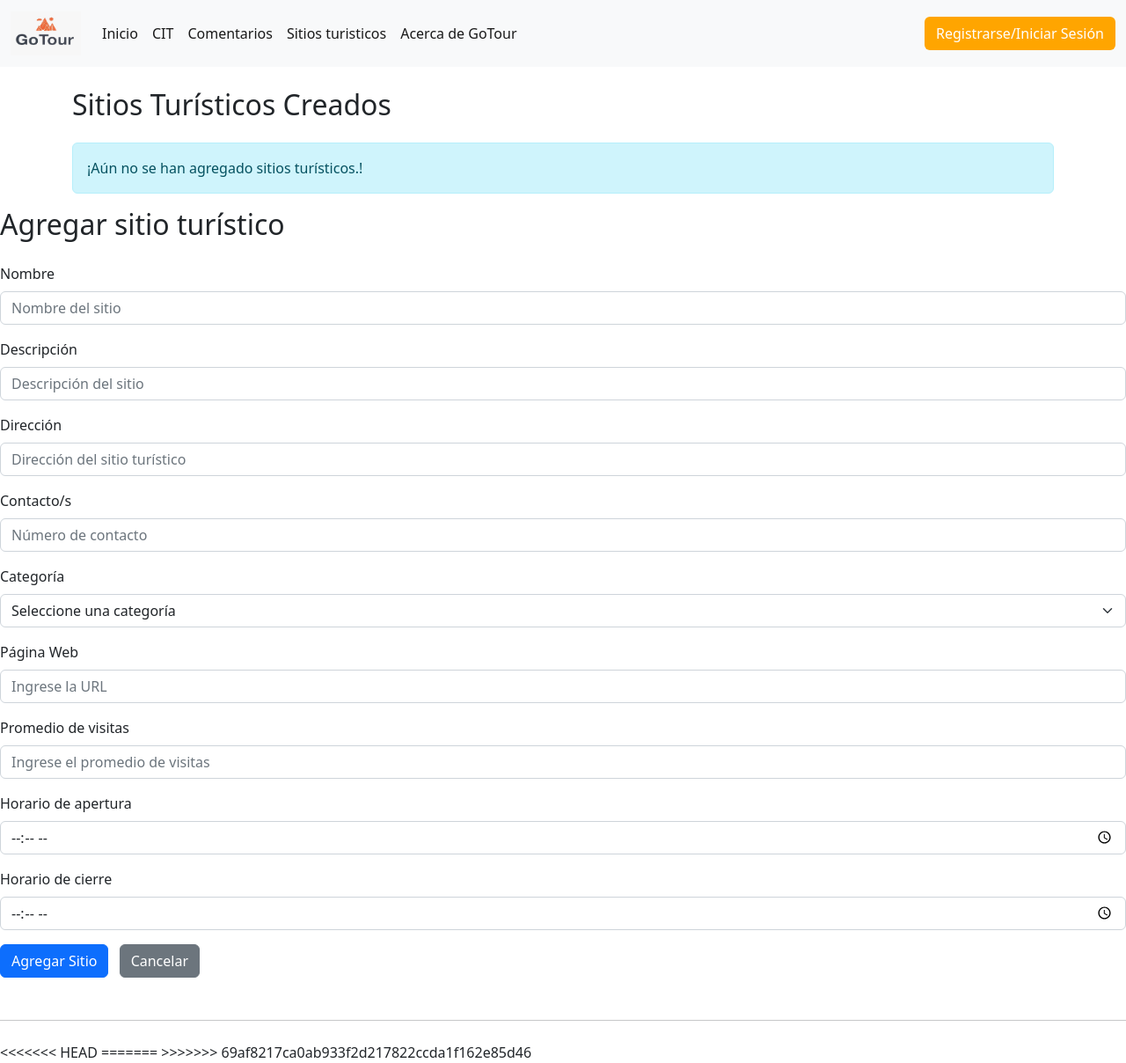
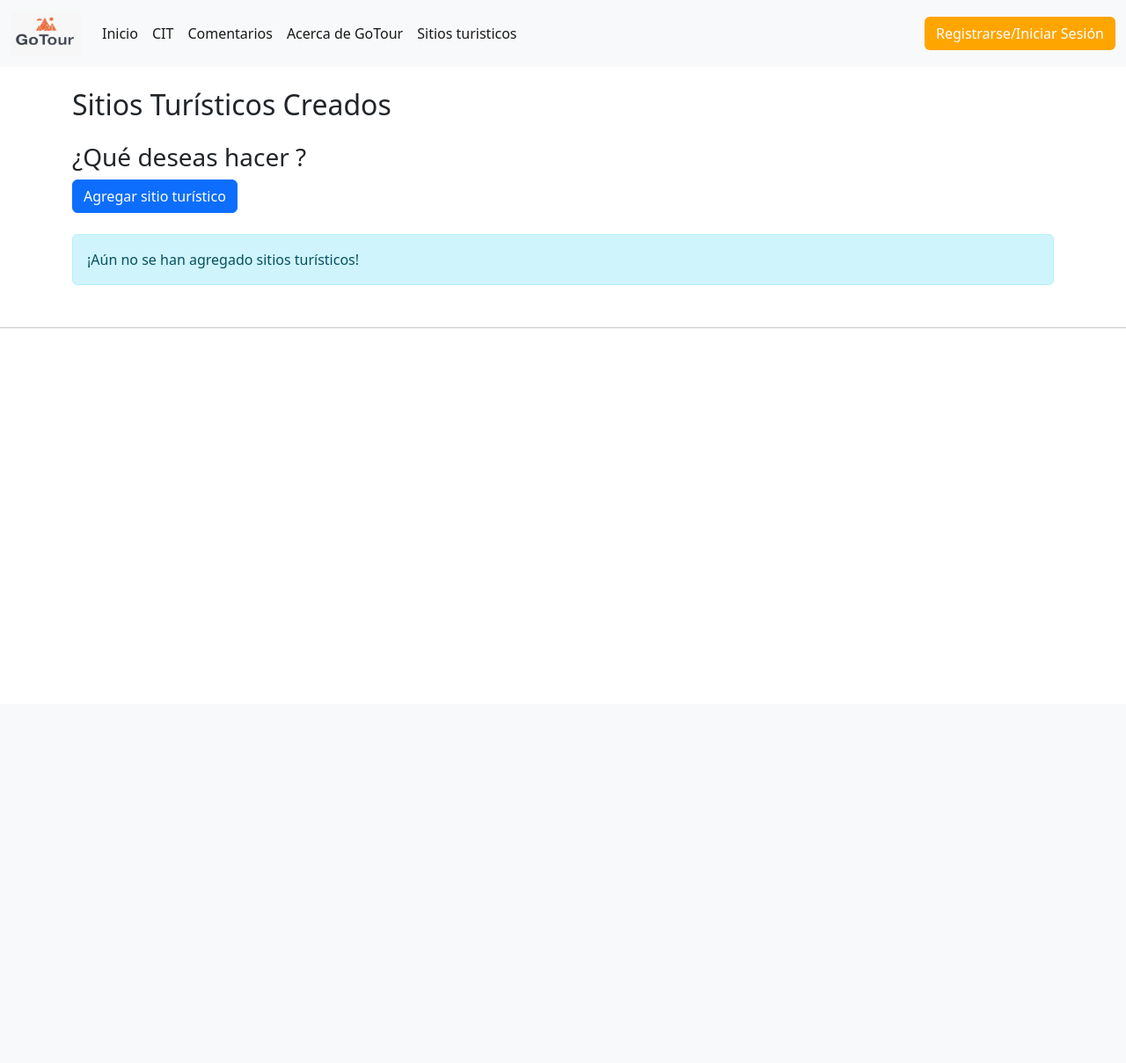
Before and after one commit to rubenledesma10/GoTour, a Flask app: page /tourist_sites/view in a window 1280 px wide. Shown: the whole page at 88% size. After the commit the page ends 373 px from the top, so only its background shows below. Run offline with Flask 3, Linux system fonts and the light colour scheme.

Commit message:
Actualized tourist_site.html

```diff
--- a/routes/tourist_site_route.py
+++ b/routes/tourist_site_route.py
@@ -16,47 +16,15 @@ tourist_site = Blueprint('tourist_site', __name__)
 # Definimos la ruta para obtener todos los sitios turísticos
 # Estos son los dos endpoint al cual tienen acceso todos los roles.
 
-@tourist_site.route('/tourist_sites/view', methods=['GET','POST'])
+from flask_jwt_extended import get_jwt_identity, jwt_required
+
+@tourist_site.route('/tourist_sites/view', methods=['GET'])
 def tourist_sites_view():
-    #POST para agregar un nuevo sitio turístico desde el formulario
-    if request.method == 'POST':
-        name = request.form.get('name')
-        description = request.form.get('description')
-        address = request.form.get('address')
-        phone = request.form.get('phone')
-        category = request.form.get('category')
-        url_site = request.form.get('url')
-        average = request.form.get('average')
-        opening_hours = request.form.get('opening_hours')
-        closing_hours = request.form.get('closing_hours')
-
-        new_site = TouristSite(
-            name=name,
-            description=description,
-            address=address,
-            phone=phone,
-            category=category,
-            url=url_site,
-            average=float(average) if average else 0,
-            id_user="1",
-            is_activate=True,
-            opening_hours=opening_hours,
-            closing_hours=closing_hours
-        )
-
-        try:
-            db.session.add(new_site)
-            db.session.commit()
-            flash("Sitio turístico agregado correctamente", "success")
-        except Exception as e:
-            db.session.rollback()
-            flash(f"Error al agregar el sitio: {e}", "danger")
-
-        return redirect(url_for('tourist_site.tourist_sites_view'))
-
-    # GET para mostrar los sitios turísticos
+    # Obtener todos los sitios para mostrar en la tabla
     sites = TouristSite.query.all()
     return render_template('tourist_site/tourist_sites.html', sites=sites)
+
+
 
 
 @tourist_site.route('/api/tourist_sites', methods=['GET'])
@@ -109,40 +77,61 @@ def delete_tourist_site(id_tourist_site):
         db.session.rollback()
         return jsonify ({'error': str(e)})
 
-@tourist_site.route('/api/tourist_sites/', methods = ['POST'])
+from datetime import datetime
+
+from flask_jwt_extended import get_jwt_identity
+
+@tourist_site.route('/api/tourist_sites/', methods=['POST'])
 @jwt_required()
-@role_required(RoleEnum.ADMIN.value)
-
+@role_required("admin")
 def add_tourist_site():
     data = request.get_json()
 
-    required_fields = ['name','description','address','phone','category','url','average','id_user','opening_hours','closing_hours','is_activate']
+    # Campos obligatorios
+    required_fields = ['name','description','address','phone','category','url']
 
-    if not data or not all (key in data for key in required_fields):
-        return jsonify ({'error':'Required data is missing'}), 400
+    if not data or not all(key in data for key in required_fields):
+        return jsonify({'error':'Required data is missing'}), 400
 
-    for field in ['name','description','address','phone','category','url']:
+    # Validación básica de que no estén vacíos
+    for field in required_fields:
         if not str(data.get(field,'')).strip():
-            return jsonify({'error': f'{field.title()} is required and cannot be empty'})
-    #Validamos de que el promedio se ingrese a la hora de añadir un nuevo Tourist Site
-    if 'average' in data and not isinstance(data['average'], (int, float, type(None))):
-        return jsonify({'error': 'Average must be a number or null.'}), 400
+            return jsonify({'error': f'{field.title()} is required and cannot be empty'}), 400
+
     try:
-        print(f"Date received {data}")
+        # Obtengo el id_user desde el token
+        id_user = get_jwt_identity()
+        if not id_user:
+            return jsonify({'error': 'User not found in token'}), 400
 
+        # Validar duplicados
+        existing_site = TouristSite.query.filter(
+            (TouristSite.name == data['name']) |
+            (TouristSite.address == data['address']) |
+            (TouristSite.url == data['url'])
+        ).first()
+        if existing_site:
+            return jsonify({'error': 'Name, address or URL already exists'}), 409
+
+        # Convertir opcionales
+        opening_hours = datetime.strptime(data['opening_hours'], "%H:%M").time() if data.get('opening_hours') else None
+        closing_hours = datetime.strptime(data['closing_hours'], "%H:%M").time() if data.get('closing_hours') else None
+        average = float(data['average']) if data.get('average') else None
+        is_activate = bool(data.get('is_activate', True))
+
+        # Crear el sitio turístico
         new_tourist_site = TouristSite(
-            data['name'],
-            data['description'],
-            data['address'],
-            data['phone'],
-            data['category'],
-            data['url'],
-            data['average'],
-            data['id_user'],
-            data['is_activate'],
-            data['opening_hours'],
-            data['closing_hours']
-
+            name=data['name'],
+            description=data['description'],
+            address=data['address'],
+            phone=data['phone'],
+            category=data['category'],
+            url=data['url'],
+            id_user=id_user,
+            opening_hours=opening_hours,
+            closing_hours=closing_hours,
+            average=average,
+            is_activate=is_activate
         )
 
         db.session.add(new_tourist_site)
@@ -153,29 +142,10 @@ def add_tourist_site():
             "tourist_site": new_tourist_site.serialize()
         }), 201
 
-    except IntegrityError as e:
-        db.session.rollback()
-        error_msg_lower = str(e.orig).lower()
-        #Implementamos el error 409 para un mejor manejo en la unicidad de los atributos
-        if 'unique constraint' in error_msg_lower:
-            if 'tourist_site_url_key' in error_msg_lower:
-                return jsonify({'error': 'The URL is already registered.'}), 409
-            elif 'tourist_site_phone_key' in error_msg_lower:
-                return jsonify({'error': 'The phone number is already registered.'}), 409
-            elif 'tourist_site_name_key' in error_msg_lower:
-                return jsonify({'error': 'The name is already registered.'}), 409
-            elif 'tourist_site_address_key' in error_msg_lower:
-                return jsonify({'error': 'The address is already registered.'}), 409
-            elif 'tourist_site_category_key' in error_msg_lower:
-                return jsonify({'error': 'The category is already used by another site.'}), 409
-        #elif 'foreign key constraint' in error_msg_lower: #Mejoramos el manejo de Foreign Key's
-            # Esto captura errores si id_user o id_district no existen en sus tablas respectivas
-            print(f"Foreign Key error: {error_msg_lower}")
-        return jsonify({'error': 'Referenced user or district does not exist.'}), 404 #Not found
     except Exception as e:
         db.session.rollback()
-        print(f"Unexpected error: {e}")
-        return jsonify({'error':'Error adding Tourist Site'}), 500
+        return jsonify({'error': f'Error adding Tourist Site: {str(e)}'}), 500
+
 
 @tourist_site.route('/api/tourist_sites/<int:id_tourist_site>', methods = ['PUT'])
 @jwt_required()
--- a/templates/partials/navbar.html
+++ b/templates/partials/navbar.html
@@ -14,8 +14,8 @@
                     <a class="nav-link active" href="/">Inicio</a>
                     <a class="nav-link active" href="#">CIT</a>
                     <a class="nav-link active " href="#" >Comentarios</a>
-                    <a class="nav-link active" href="#">Sitios turisticos</a>
                     <a class="nav-link active" href="#">Acerca de GoTour</a>
+                    <a class="nav-link active" href="{{url_for('tourist_site.tourist_sites_view')}}">Sitios turisticos</a>
                     <!--privados-->
                     <a class="nav-link active d-none" href="{{url_for('admnin_bp.get_users')}}" data-role="admin">Usuarios</a>
                     <a class="nav-link active d-none" href="#" data-role="admin">Informacio turistas</a>
--- a/templates/scripts.html
+++ b/templates/scripts.html
@@ -3,11 +3,6 @@
         integrity="sha384-kenU1KFdBIe4zVF0s0G1M5b4hcpxyD9F7jL+jjXkk+Q2h455rYXK/7HAuoJl+0I4"
         crossorigin="anonymous"></script>
 <script src="/static/navbar.js"></script>
-<<<<<<< HEAD
-<script src="/static/admin.js"></script>
-<script src="/static/tourist_site.js"></script>
-=======
 <script src="/static/auth.js"></script>
->>>>>>> 69af8217ca0ab933f2d217822ccda1f162e85d46
 </body>
 </html>
--- a/templates/tourist_site/tourist_sites.html
+++ b/templates/tourist_site/tourist_sites.html
@@ -1,33 +1,28 @@
 {% include "head.html" %}
+
 <body>
     {% include "partials/navbar.html" %}
+
     <div class="container mt-4">
-
-        {% with messages = get_flashed_messages(with_categories=true) %}
-            {% if messages %}
-                {% for category, message in messages %}
-                    <div class="alert alert-{{ category }} alert-dismissible fade show" role="alert">
-                        {{ message }}
-                        <button type="button" class="btn-close" data-bs-dismiss="alert" aria-label="Close"></button>
-                    </div>
-                {% endfor %}
-            {% endif %}
-        {% endwith %}
-
         <h2 class="mb-4">Sitios Turísticos Creados</h2>
 
+    <h3>¿Qué deseas hacer <span id="username"></span>?</h3>
+        <a href="{{ url_for('tourist_site.add_tourist_site') }}" class="btn btn-primary mb-4">
+    Agregar sitio turístico
+        </a>
         {% if sites %}
             <div class="table-responsive">
                 <table class="table table-hover table-bordered align-middle">
                     <thead class="table-dark">
                         <tr>
                             <th>Nombre</th>
-                            <th>Categoría</th>
+                            <th>Descripcion</th>
                             <th>Dirección</th>
                             <th>Contacto</th>
+                            <th>Categoría</th>
+                            <th>Pagina Web</th>
+                            <th>Visitas Promedio</th>
                             <th>Horarios</th>
-                            <th>Visitas Promedio</th>
-                            <th>Acciones</th>
                         </tr>
                     </thead>
                     <tbody>
@@ -39,8 +34,6 @@
                                 <td>{{ site.phone }}</td>
                                 <td>{{ site.opening_hours }} - {{ site.closing_hours }}</td>
                                 <td>{{ "{:,.2f}".format(site.average) }}</td>
-                                <td>
-                                    <a href="#" class="btn btn-sm btn-info">Ver</a>
                                 </td>
                             </tr>
                         {% endfor %}
@@ -49,79 +42,12 @@
             </div>
         {% else %}
             <div class="alert alert-info" role="alert">
-                ¡Aún no se han agregado sitios turísticos.!
+                ¡Aún no se han agregado sitios turísticos!
             </div>
         {% endif %}
-
     </div>
-
-    <h2 class="mb-4">Agregar sitio turístico</h2>
-
-    <form id="addTouristSiteForm">
-        <div class="mb-3">
-            <label for="name" class="form-label">Nombre</label>
-            <input type="text" class="form-control" id="name" name="name"
-                placeholder="Nombre del sitio" required minlength="2" maxlength="50">
-        </div>
-
-        <div class="mb-3">
-            <label for="description" class="form-label">Descripción</label>
-            <input type="text" class="form-control" id="description" name="description"
-                placeholder="Descripción del sitio" required minlength="2" maxlength="200">
-        </div>
-
-        <div class="mb-3">
-            <label for="address" class="form-label">Dirección</label>
-            <input type="text" class="form-control" id="address" name="address"
-                placeholder="Dirección del sitio turístico" required>
-        </div>
-
-        <div class="mb-3">
-            <label for="phone" class="form-label">Contacto/s</label>
-            <input type="text" class="form-control" id="phone" name="phone"
-                placeholder="Número de contacto" required>
-        </div>
-
-        <div class="mb-3">
-            <label for="category" class="form-label">Categoría</label>
-            <select class="form-select" id="category" name="category" required>
-                <option value="">Seleccione una categoría</option>
-                <option value="winery">Bodegas</option>
-                <option value="olive trees">Olivícolas</option>
-                <option value="accommodation/hotels">Alojamiento/Hotelería</option>
-                <option value="gastronomy">Gastronomía</option>
-                <option value="tourist services">Servicios Turísticos</option>
-                <option value="rural tourism">Turismo Rural</option>
-            </select>
-        </div>
-
-        <div class="mb-3">
-            <label for="url" class="form-label">Página Web</label>
-            <input type="url" class="form-control" id="url" name="url"
-                placeholder="Ingrese la URL" required>
-        </div>
-
-        <div class="mb-3">
-            <label for="average" class="form-label">Promedio de visitas</label>
-            <input type="number" class="form-control" id="average" name="average"
-                placeholder="Ingrese el promedio de visitas" required step="0.01" min="0">
-        </div>
-
-        <div class="mb-3">
-            <label for="opening_hours" class="form-label">Horario de apertura</label>
-            <input type="time" class="form-control" id="opening_hours" name="opening_hours" required>
-        </div>
-
-        <div class="mb-3">
-            <label for="closing_hours" class="form-label">Horario de cierre</label>
-            <input type="time" class="form-control" id="closing_hours" name="closing_hours" required>
-        </div>
-
-        <button type="submit" class="btn btn-primary">Agregar Sitio</button>
-        <button type="button" class="btn btn-secondary ms-2" id="cancelButton">Cancelar</button>
-    </form>
 
     <hr class="mt-5 mb-4">
 
-</body>
-{% include "scripts.html"%}
+<script src="/static/tourist_site.js"></script>
+{% include "scripts.html" %}
--- a/templates/user/user.html
+++ b/templates/user/user.html
@@ -1,4 +1,4 @@
- {% include "head.html" %}
+{% include "head.html" %}
     {% include "partials/navbar.html" %}
 <div class="container mt-4" id="adminSection">
     <h3>¿Qué deseas hacer <span id="username"></span>?</h3>
```
Also changed, not shown: models/tourist_site.py (+21 -20 lines).
